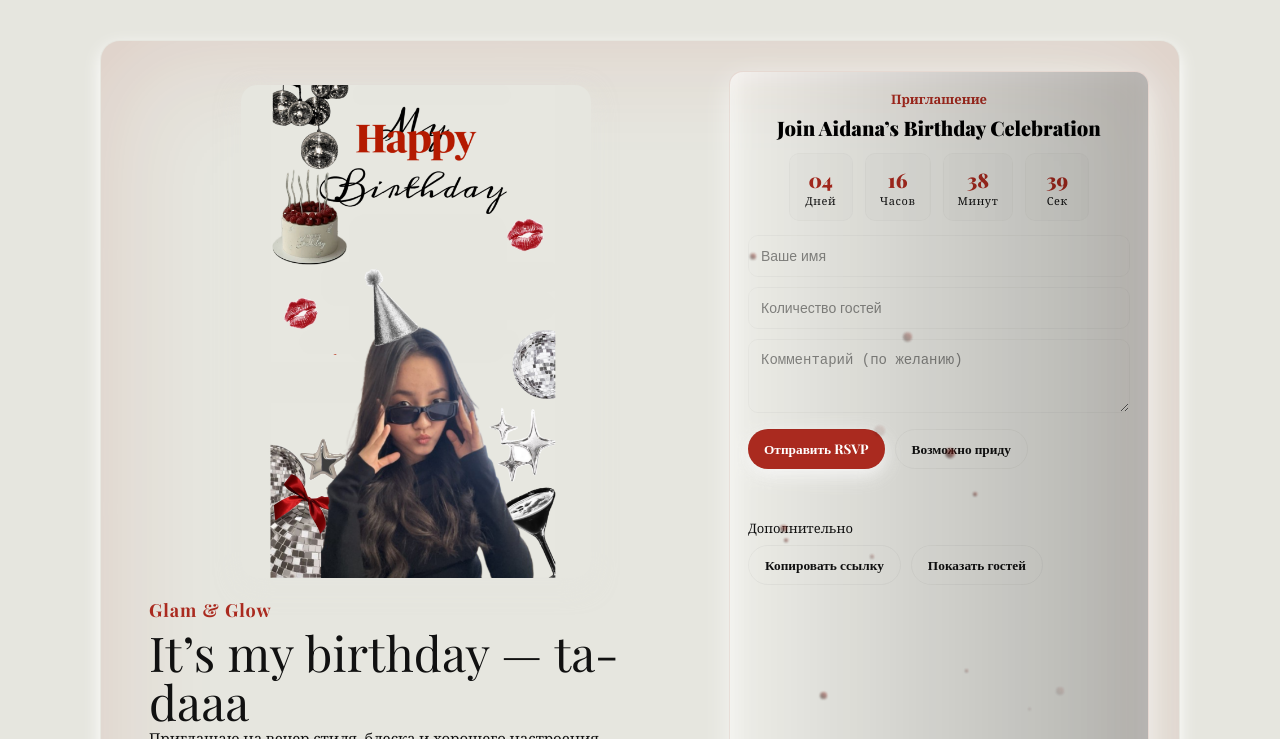
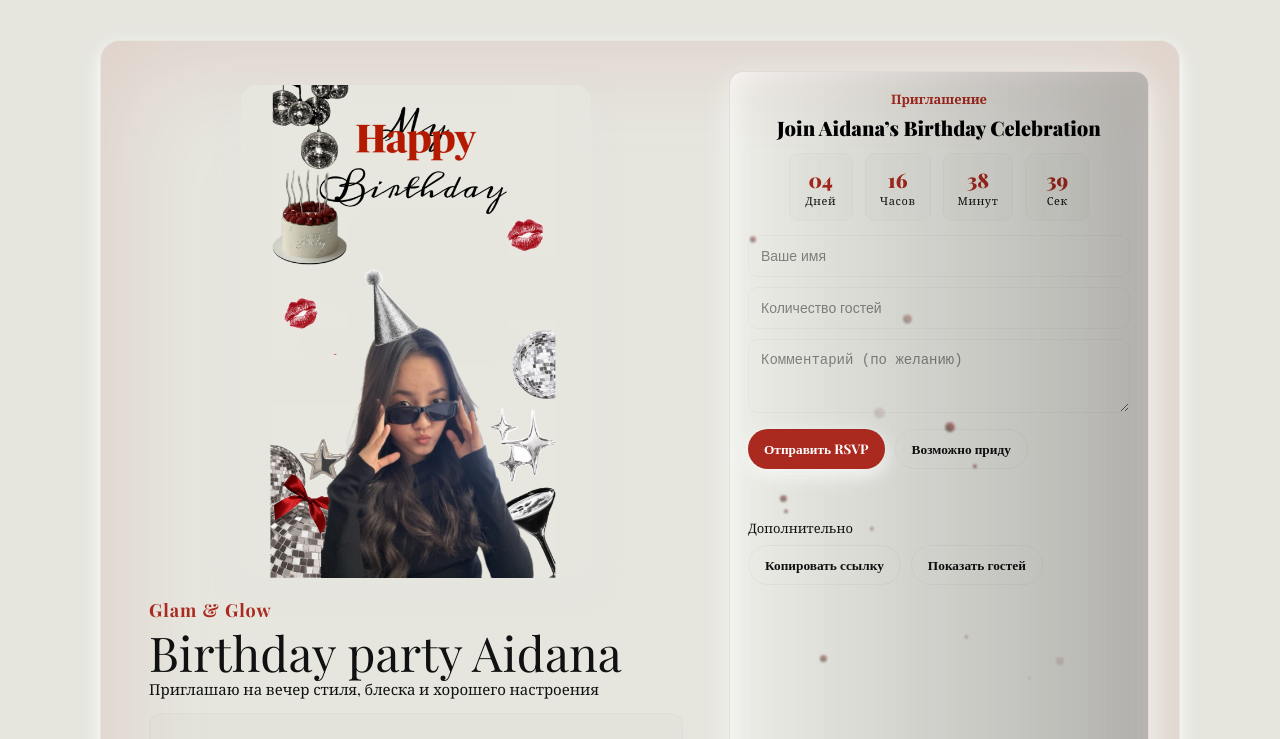
Before and after one commit to bayanova149/invite20, a plain HTML site: page index.html in a window 1280 px wide. Shown: the top 739 px of the page. Drawn offline with nearby package versions, Linux system fonts and the light colour scheme.

Commit message:
Update birthday title in index.html

```diff
--- a/index.html
+++ b/index.html
@@ -177,7 +177,7 @@ html,body{
     <div class="hero">
       <img src="December.png" alt="Приглашение" class="hero-image">
       <div class="logo">Glam &amp; Glow</div>
-      <div class="title">It’s my birthday — ta-daaa</div>
+      <div class="title">Birthday party Aidana</div>
       <div class="subtitle">Приглашаю на вечер стиля, блеска и хорошего настроения</div>
 
       <div class="details">
```
